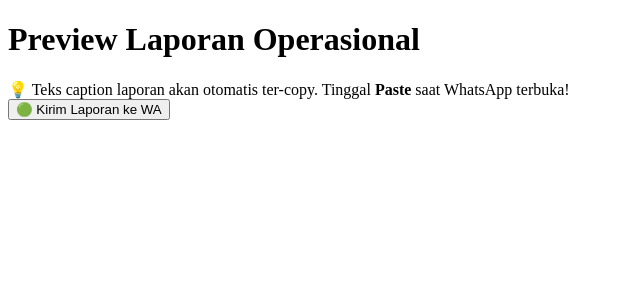
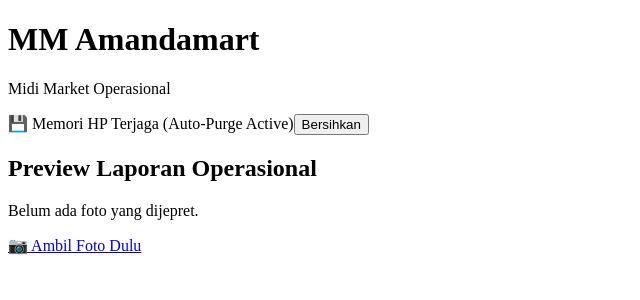
Before and after one commit to KhatwahAmam-Dev/StoreOps-Auto-Collage-MM-Amandamart, a Next.js app: page /preview in a window 1280 px wide. Shown: the top 300 px of the page, without its empty margins (0-640 px from the left). Built offline with nearby package versions, Linux system fonts and the light colour scheme.

Commit message:
Update page.tsx

```diff
--- a/src/app/preview/page.tsx
+++ b/src/app/preview/page.tsx
@@ -1,62 +1,139 @@
 "use client";
 
-import React, { useState } from "react";
+import React, { useState, useEffect } from "react";
+import { BrandHeader } from "@/components/BrandHeader";
+import { StorageWarning } from "@/components/StorageWarning";
+import { CanvasCollage } from "@/components/CanvasCollage";
 import { tenantConfig } from "@/config/tenant.config";
 
+interface PhotoData {
+  url: string;
+  timestamp: string;
+}
+
 export default function PreviewPage() {
+  const [photos, setPhotos] = useState<PhotoData[]>([]);
   const [copied, setCopied] = useState(false);
+  const [renderedImageUrl, setRenderedImageUrl] = useState<string>("");
 
-  // Data Dummy Laporan
-  const reportData = {
-    storeName: tenantConfig.name,
-    shift: "Shift Pagi",
-    category: "Store Ready Concept",
-    duration: "06:45 - 07:15 WIB (Durasi: 30 menit)",
-    officer: "Budi",
-    date: "19 September 2026",
+  useEffect(() => {
+    // Ambil foto yang baru dijepret dari IndexedDB HP
+    const request = indexedDB.open("StoreOpsDB", 1);
+    request.onsuccess = () => {
+      const db = request.result;
+      if (db.objectStoreNames.contains("photos")) {
+        const tx = db.transaction("photos", "readonly");
+        const store = tx.objectStore("photos");
+        const getAll = store.getAll();
+
+        getAll.onsuccess = () => {
+          const result = getAll.result || [];
+          const formattedPhotos = result.map((item: any) => {
+            let imgUrl = "";
+            if (item.blob instanceof Blob) {
+              imgUrl = URL.createObjectURL(item.blob);
+            } else if (typeof item.blob === "string") {
+              imgUrl = item.blob;
+            }
+            return {
+              url: imgUrl,
+              timestamp: item.timestamp || new Date().toLocaleString("id-ID"),
+            };
+          });
+          setPhotos(formattedPhotos);
+        };
+      }
+    };
+  }, []);
+
+  const generateCaption = () => {
+    return (
+      `📌 *LAPORAN OPERASIONAL TOKO*\n` +
+      `🏬 *Toko:* ${tenantConfig.name}\n` +
+      `📅 *Tanggal:* ${new Date().toLocaleDateString("id-ID")}\n` +
+      `☀️ *Shift:* Shift Pagi\n` +
+      `🏷️ *Kategori:* Store Ready Concept\n` +
+      `📸 *Jumlah Foto:* ${photos.length} Foto\n\n` +
+      `*Gambar collage terlampir.*`
+    );
   };
 
-  const generateCaption = () => {
-    return `📌 *LAPORAN OPERASIONAL TOKO*\n` +
-           `🏬 *Toko:* ${reportData.storeName}\n` +
-           `📅 *Tanggal:* ${reportData.date}\n` +
-           `☀️ *Shift:* ${reportData.shift}\n` +
-           `🏷️ *Kategori:* ${reportData.category}\n` +
-           `⏱️ *Rentang Waktu:* ${reportData.duration}\n` +
-           `👤 *Petugas:* ${reportData.officer}\n\n` +
-           `*Gambar collage terlampir.*`;
-  };
-
-  const handleShareToWA = async () => {
+  const handleShareWA = async () => {
     const caption = generateCaption();
-
-    // Copy caption ke clipboard
     await navigator.clipboard.writeText(caption);
     setCopied(true);
 
-    // Buka WA Native
-    const waUrl = `https://api.whatsapp.com/send?text=${encodeURIComponent(caption)}`;
-    window.open(waUrl, "_blank");
-
+    // Buka WhatsApp
+    window.open(
+      `https://api.whatsapp.com/send?text=${encodeURIComponent(caption)}`,
+      "_blank"
+    );
     setTimeout(() => setCopied(false), 3000);
   };
 
+  const handleDownloadCollage = () => {
+    if (!renderedImageUrl) return;
+    const link = document.createElement("a");
+    link.href = renderedImageUrl;
+    link.download = `Collage-${tenantConfig.id}-${Date.now()}.jpg`;
+    link.click();
+  };
+
   return (
-    <div className="min-h-screen bg-slate-100 p-4 flex flex-col items-center justify-center gap-4">
-      <h1 className="text-xl font-bold text-slate-800">Preview Laporan Operasional</h1>
+    <main className="min-h-screen flex flex-col items-center p-4 bg-slate-100">
+      <BrandHeader />
+      <div className="w-full max-w-md flex flex-col gap-3">
+        <StorageWarning />
 
-      {/* Box Petunjuk */}
-      <div className="bg-blue-50 border border-blue-200 p-3 rounded-lg text-sm text-blue-900 w-full max-w-md">
-        💡 Teks caption laporan akan otomatis ter-copy. Tinggal <b>Paste</b> saat WhatsApp terbuka!
+        <h2 className="text-center font-bold text-slate-800 text-lg">
+          Preview Laporan Operasional
+        </h2>
+
+        {photos.length === 0 ? (
+          <div className="bg-white p-6 rounded-2xl shadow text-center border">
+            <p className="text-slate-500 text-sm mb-4">
+              Belum ada foto yang dijepret.
+            </p>
+            <a
+              href="/camera"
+              className="inline-block bg-blue-900 text-white px-4 py-2 rounded-xl text-sm font-bold"
+            >
+              📷 Ambil Foto Dulu
+            </a>
+          </div>
+        ) : (
+          <div className="flex flex-col gap-3 items-center">
+            {/* Engine Canvas Collage */}
+            <CanvasCollage
+              photos={photos}
+              shift="Shift Pagi"
+              category="Store Ready Concept"
+              onRendered={(dataUrl) => setRenderedImageUrl(dataUrl)}
+            />
+
+            {/* Tombol Simpan Gambar */}
+            {renderedImageUrl && (
+              <button
+                onClick={handleDownloadCollage}
+                className="w-full bg-slate-800 hover:bg-slate-900 text-white font-bold py-2.5 rounded-xl text-sm shadow flex items-center justify-center gap-2 active:scale-95 transition"
+              >
+                💾 Simpan / Download Gambar Collage
+              </button>
+            )}
+
+            <div className="bg-blue-50 border border-blue-200 p-3 rounded-xl text-xs text-blue-900 w-full text-center">
+              💡 Tekan tombol di bawah untuk menyalin teks & buka WhatsApp. Tempel (*paste*) teks dan lampirkan gambar collage dari galeri!
+            </div>
+
+            <button
+              onClick={handleShareWA}
+              className="w-full bg-emerald-600 hover:bg-emerald-700 text-white font-bold py-3 rounded-xl shadow active:scale-95 transition text-base"
+            >
+              {copied ? "✓ Teks Copied! Membuka WA..." : "🟢 Kirim Laporan ke WA"}
+            </button>
+          </div>
+        )}
       </div>
-
-      {/* Tombol Share WA */}
-      <button
-        onClick={handleShareToWA}
-        className="w-full max-w-md bg-green-600 hover:bg-green-700 text-white font-bold py-3 px-4 rounded-xl shadow-lg flex items-center justify-center gap-2 transition-all active:scale-95"
-      >
-        <span>🟢</span> {copied ? "Teks Copied! Membuka WA..." : "Kirim Laporan ke WA"}
-      </button>
-    </div>
+    </main>
   );
 }
```
